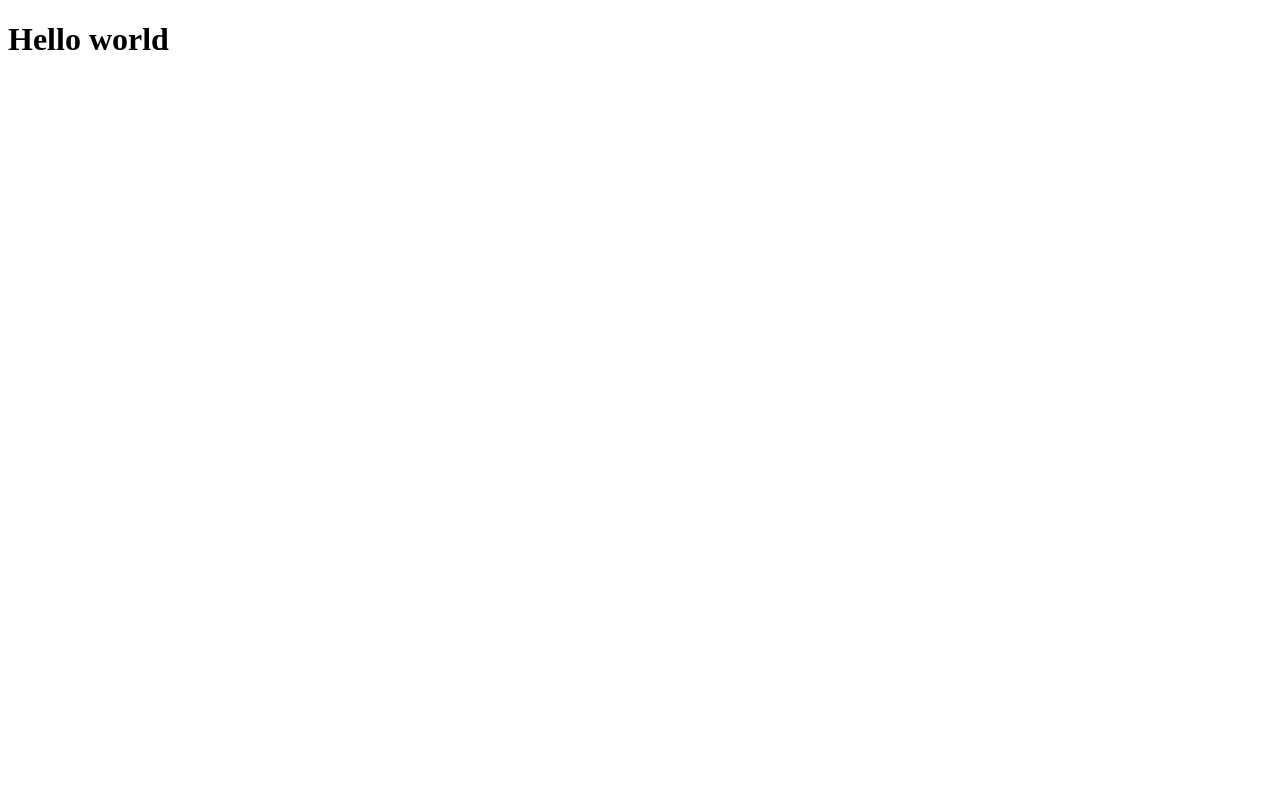
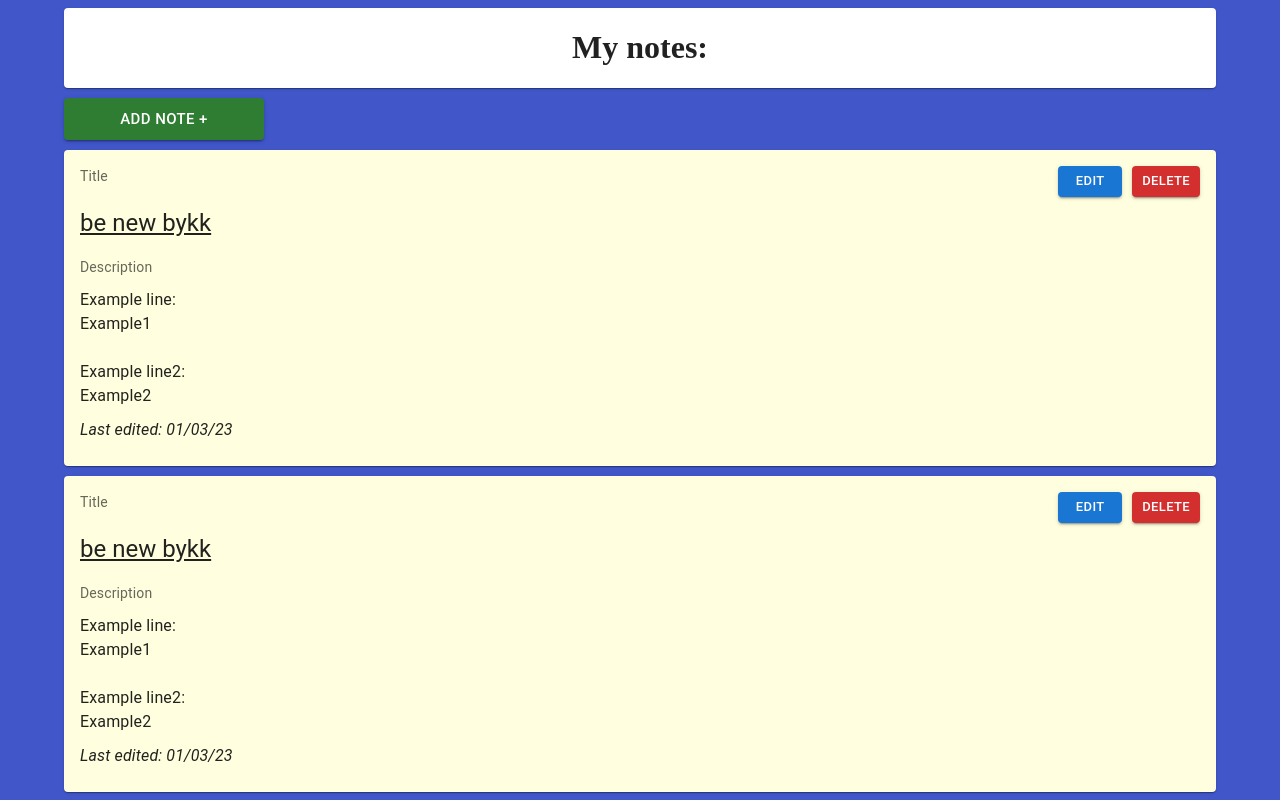
Before and after one commit to ArturTkaczuk/Aplikacja-notatnik-fullstack, a React (Create React App) app in the folder frontend/: page / in a window 1280 px wide. Built offline with nearby package versions, Linux system fonts and the light colour scheme.

Commit message:
Add initial frontend
TODO: popup modal for edit and add new note

```diff
--- a/frontend/package.json
+++ b/frontend/package.json
@@ -3,6 +3,9 @@
   "version": "0.1.0",
   "private": true,
   "dependencies": {
+    "@emotion/react": "^11.10.6",
+    "@emotion/styled": "^11.10.6",
+    "@mui/material": "^5.11.11",
     "@testing-library/jest-dom": "^5.16.5",
     "@testing-library/react": "^13.4.0",
     "@testing-library/user-event": "^13.5.0",
--- a/frontend/src/App.css
+++ b/frontend/src/App.css
@@ -0,0 +1,3 @@
+h1 {
+  color: #fff;
+}
--- a/frontend/src/App.tsx
+++ b/frontend/src/App.tsx
@@ -1,8 +1,73 @@
+import React, { useState } from "react";
+import { Container } from "@mui/material";
+import { AddNoteButton } from "./components/AddNoteButton/AddNoteButton";
+import { Notes } from "./components/Notes/Notes";
+import { Header } from "./components/Header/Header";
+
 function App() {
+  const [notes, setNotes] = useState([
+    {
+      _id: {
+        $oid: "63fe338297e8fb52a4d30125",
+      },
+      title: "już nie taka nowa",
+      description: "ale stara",
+      createdAt: {
+        $date: {
+          $numberLong: "1677603714810",
+        },
+      },
+      updatedAt: {
+        $date: {
+          $numberLong: "1677617021638",
+        },
+      },
+      __v: 0,
+    },
+    {
+      _id: {
+        $oid: "63fe3cb3704a5676330e7e15",
+      },
+      title: "Note one",
+      description: "Go shopping",
+      createdAt: {
+        $date: {
+          $numberLong: "1677606067812",
+        },
+      },
+      updatedAt: {
+        $date: {
+          $numberLong: "1677606067812",
+        },
+      },
+      __v: 0,
+    },
+    {
+      _id: {
+        $oid: "63fe47b1eaaf22edc63467d3",
+      },
+      title: "Note two",
+      description: "Go for a walk",
+      createdAt: {
+        $date: {
+          $numberLong: "1677608881768",
+        },
+      },
+      updatedAt: {
+        $date: {
+          $numberLong: "1677608881768",
+        },
+      },
+      __v: 0,
+    },
+  ]);
+
   return (
-    <div className="App">
-      <h1>Hello world</h1>
-    </div>
+    <Container sx={{ display: "flex", flexDirection: "column", gap: "10px" }}>
+      <Header />
+      <AddNoteButton />
+      <Notes />
+    </Container>
   );
 }
 
--- /dev/null
+++ b/frontend/src/components/AddNoteButton/AddNoteButton.tsx
@@ -0,0 +1,14 @@
+import { Button } from "@mui/material";
+
+export const AddNoteButton = (): JSX.Element => {
+  return (
+    <Button
+      variant="contained"
+      color="success"
+      size="large"
+      sx={{ width: "200px" }}
+    >
+      Add note +
+    </Button>
+  );
+};
--- /dev/null
+++ b/frontend/src/components/Header/Header.tsx
@@ -0,0 +1,9 @@
+import { Paper } from "@mui/material";
+
+export const Header = (): JSX.Element => {
+  return (
+    <Paper sx={{ display: "flex", justifyContent: "center" }}>
+      <h1>My notes:</h1>
+    </Paper>
+  );
+};
--- /dev/null
+++ b/frontend/src/components/Notes/Note/Note.tsx
@@ -0,0 +1,51 @@
+import { Card, CardContent, Typography, Box, Button } from "@mui/material";
+
+type NoteProps = {
+  prop: string;
+};
+
+const body = `Example line:
+    Example1
+
+  Example line2:
+    Example2
+  `;
+
+export const Note = (): JSX.Element => {
+  return (
+    <Card sx={{ minWidth: 275, backgroundColor: "lightyellow" }}>
+      <CardContent
+        sx={{ display: "flex", flexDirection: "column", gap: "10px" }}
+      >
+        <Box sx={{ display: "flex", gap: "10px", width: "100%" }}>
+          <Typography sx={{ fontSize: 14 }} color="text.secondary">
+            Title
+          </Typography>
+          <Button sx={{ ml: "auto" }} size="small" variant="contained">
+            Edit
+          </Button>
+          <Button size="small" variant="contained" color="error">
+            Delete
+          </Button>
+        </Box>
+        <Typography
+          sx={{ textDecoration: "underline" }}
+          variant="h5"
+          component="div"
+          gutterBottom
+        >
+          be new bykk
+        </Typography>
+        <Typography sx={{ fontSize: 14 }} color="text.secondary">
+          Description
+        </Typography>
+        <Typography variant="body1" style={{ whiteSpace: "pre-line" }}>
+          {body}
+        </Typography>
+        <Typography sx={{ fontStyle: "italic" }}>
+          Last edited: 01/03/23
+        </Typography>
+      </CardContent>
+    </Card>
+  );
+};
--- /dev/null
+++ b/frontend/src/components/Notes/Notes.tsx
@@ -0,0 +1,15 @@
+import { Box } from "@mui/material";
+import { Note } from "./Note/Note";
+
+type NotesProps = {
+  prop: string;
+};
+
+export const Notes = (): JSX.Element => {
+  return (
+    <Box sx={{ display: "flex", flexDirection: "column", gap: "10px" }}>
+      <Note />
+      <Note />
+    </Box>
+  );
+};
--- a/frontend/src/index.css
+++ b/frontend/src/index.css
@@ -0,0 +1,3 @@
+body {
+  background-color: #4056c9;
+}
```
Also changed, not shown: 1 other file (tests, documents, lock files or other folders).
